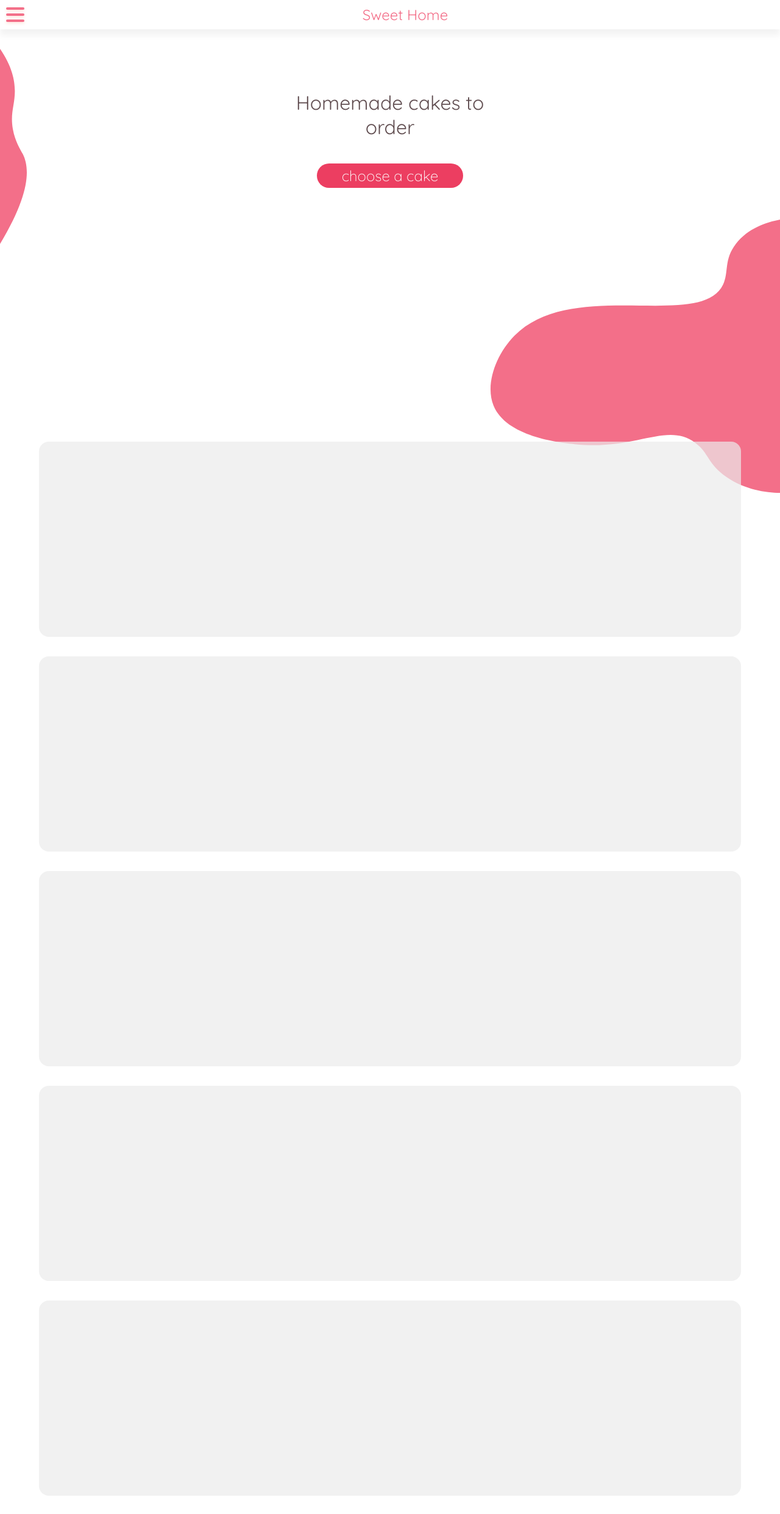
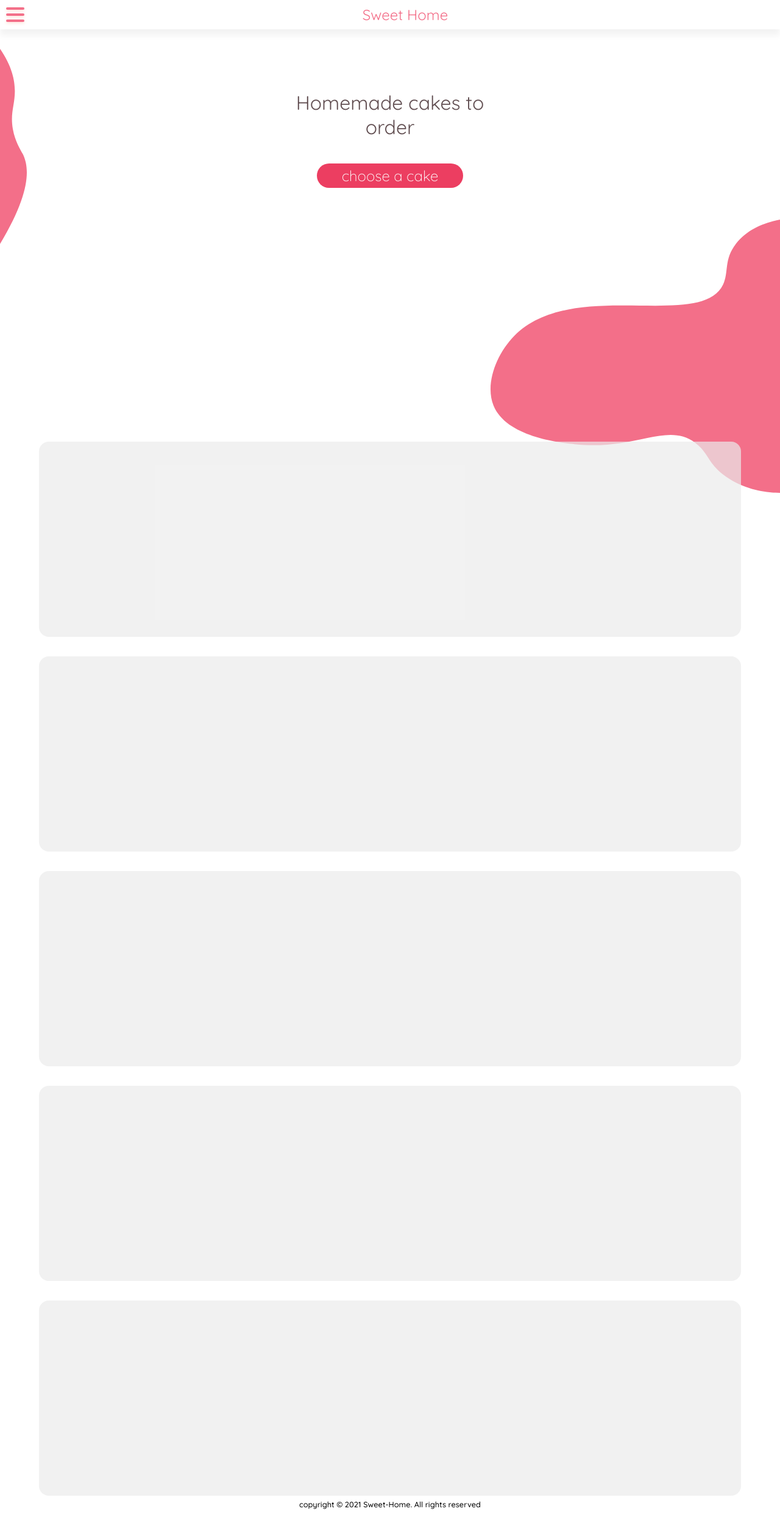
Before and after one commit to priti921/SweetHome, a React (Create React App) app: page / in a window 1280 px wide. Shown: the whole page at 61% size. Built offline with nearby package versions, Linux system fonts and the light colour scheme.

Commit message:
added links to button and logo & added copyright

```diff
--- /dev/null
+++ b/src/components/Copyright.js
@@ -0,0 +1,11 @@
+import React from 'react'
+
+function Copyright() {
+    return (
+        <div className="copyright">
+            <p>copyright &copy; 2021 Sweet-Home. All rights reserved</p>
+        </div>
+    )
+}
+
+export default Copyright
--- a/src/components/Navbar.js
+++ b/src/components/Navbar.js
@@ -17,8 +17,13 @@ function Navbar() {
             <div className={`menu-btn ${menuOpen ? "open" : ""}`} onClick={() => setmenuOpen(!menuOpen)}>
                 <div className="menu-btn_burger"></div>
             </div>
-            <h3 className="logo">Sweet Home</h3>
-            <span></span>
+
+            <Link to='/'>
+                <h3 className="logo">Sweet Home</h3>
+            </Link>
+
+            <span></span>   {/*to align the logo in middle*/ }
+
         </div>
         <nav className={`sidebar ${menuOpen ? "open" : ""}`} >
             <ul className='sidebar-items'>
--- a/src/css/main.css
+++ b/src/css/main.css
@@ -5,6 +5,10 @@
   -webkit-box-sizing: border-box;
           box-sizing: border-box;
   font-family: 'Quicksand', sans-serif;
+}
+
+body a {
+  text-decoration: none;
 }
 
 body .navbar {
@@ -187,7 +191,7 @@ body .landing-page .landing-button button {
 }
 
 body .left-svg {
-  position: fixed;
+  position: absolute;
   z-index: -1;
   left: 0;
   top: 10%;
@@ -195,7 +199,7 @@ body .left-svg {
 }
 
 body .right-svg {
-  position: fixed;
+  position: absolute;
   right: 0%;
   top: 45%;
   height: 56%;
@@ -232,4 +236,15 @@ body .cake-page .cake-page-title .cake-page-text {
   margin: 40px auto;
   width: 40vh;
 }
+
+body .copyright {
+  height: 1.5em;
+  margin-top: 390px;
+}
+
+body .copyright p {
+  text-align: center;
+  font-size: .8em;
+  font-weight: 500;
+}
 /*# sourceMappingURL=main.css.map */
--- a/src/css/main.scss
+++ b/src/css/main.scss
@@ -9,6 +9,9 @@
 
 body{
 
+    a {
+        text-decoration: none;
+    }
     // NAVBAR
     .navbar {
         height: 3em;
@@ -17,7 +20,6 @@ body{
         align-items: center;
         box-shadow: 0px 10px 10px 0px rgba(0,0,0,0.05);
         background-color: #fff;
-
 
             .logo{
                 font-size: 1.5rem;
@@ -161,14 +163,11 @@ body{
             }
         }
 
-
-
-
     }
 
     //svgs
     .left-svg{
-        position: fixed;
+        position: absolute;
         z-index: -1;
         left: 0;
         top: 10%;
@@ -176,7 +175,7 @@ body{
         // width: 10%;
     }
     .right-svg{
-        position: fixed;
+        position: absolute;
         right: 0%;
         top: 45%;
         height: 56%;
@@ -214,4 +213,14 @@ body{
         }
     }
 
+    .copyright {
+        height: 1.5em;
+        margin-top: 390px;
+        p {
+            text-align: center;
+            font-size: .8em;
+            font-weight: 500;
+        }
+    }
+
 }
--- a/src/pages/cakes.js
+++ b/src/pages/cakes.js
@@ -1,4 +1,5 @@
 import React from 'react'
+import Copyright from '../components/Copyright'
 import leftSvg from '../images/SVG/LeftSvg.svg'
 import rightSvg from '../images/SVG/RightSvg.svg'
 
@@ -22,6 +23,7 @@ function cakes() {
                     <div className="cake-card"></div>
                     <div className="cake-card"></div>
              </div>
+             <Copyright/>
         </div>
     )
 }
--- a/src/pages/home.js
+++ b/src/pages/home.js
@@ -1,4 +1,6 @@
 import React from 'react'
+import { Link } from 'react-router-dom';
+import Copyright from '../components/Copyright';
 import leftSvg from '../images/SVG/LeftSvg.svg';
 import rightSvg from '../images/SVG/RightSvg2.svg';
 
@@ -6,10 +8,13 @@ function home() {
     return (
         <div className="landing-page">
             <div className="landing-page-details">
-                <p className="landing-text">Homemade cakes to order</p>
+
+                    <p className="landing-text">Homemade cakes to order</p>
 
                 <div className="landing-button" >
-                    <button >choose a cake</button>
+                    <Link to='/cakes'>
+                        <button >choose a cake</button>
+                    </Link>
                 </div>
             </div>
 
@@ -23,6 +28,7 @@ function home() {
                     <div className="cake-card"></div>
                     <div className="cake-card"></div>
              </div>
+             <Copyright/>
         </div>
     )
 }
```
Also changed, not shown: 1 other file (tests, documents, lock files or other folders).
